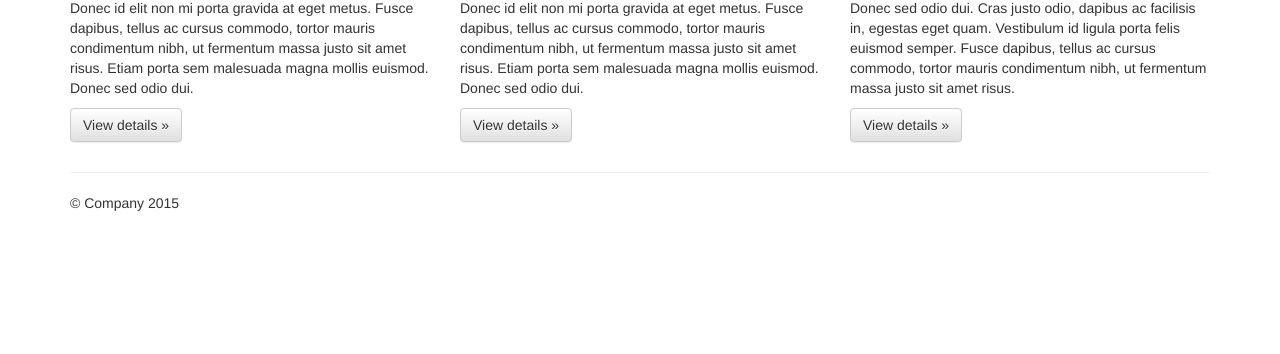
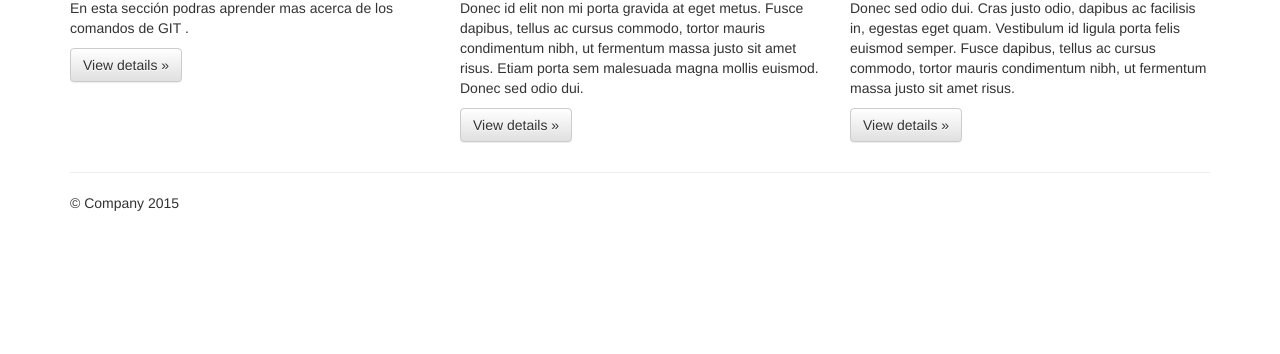
Before and after one commit to danufu/Tarea-1, a plain HTML site: page index.html in a window 1280 px wide. Shown: the part 446-800 px from the top of the page. Drawn offline with nearby package versions, Linux system fonts and the light colour scheme.

Commit message:
Se sube cambio 7 en columna 1 detalle

```diff
--- a/index.html
+++ b/index.html
@@ -66,7 +66,7 @@
       <div class="row">
         <div class="col-md-4">
           <h2>Comandos Basicos</h2> <!-- Cambio 6 -->
-          <p>Donec id elit non mi porta gravida at eget metus. Fusce dapibus, tellus ac cursus commodo, tortor mauris condimentum nibh, ut fermentum massa justo sit amet risus. Etiam porta sem malesuada magna mollis euismod. Donec sed odio dui. </p>
+          <p>En esta sección podras aprender mas acerca de los comandos de GIT . </p> <!-- Cambio 7 -->
           <p><a class="btn btn-default" href="#" role="button">View details &raquo;</a></p>
         </div>
         <div class="col-md-4">
```
